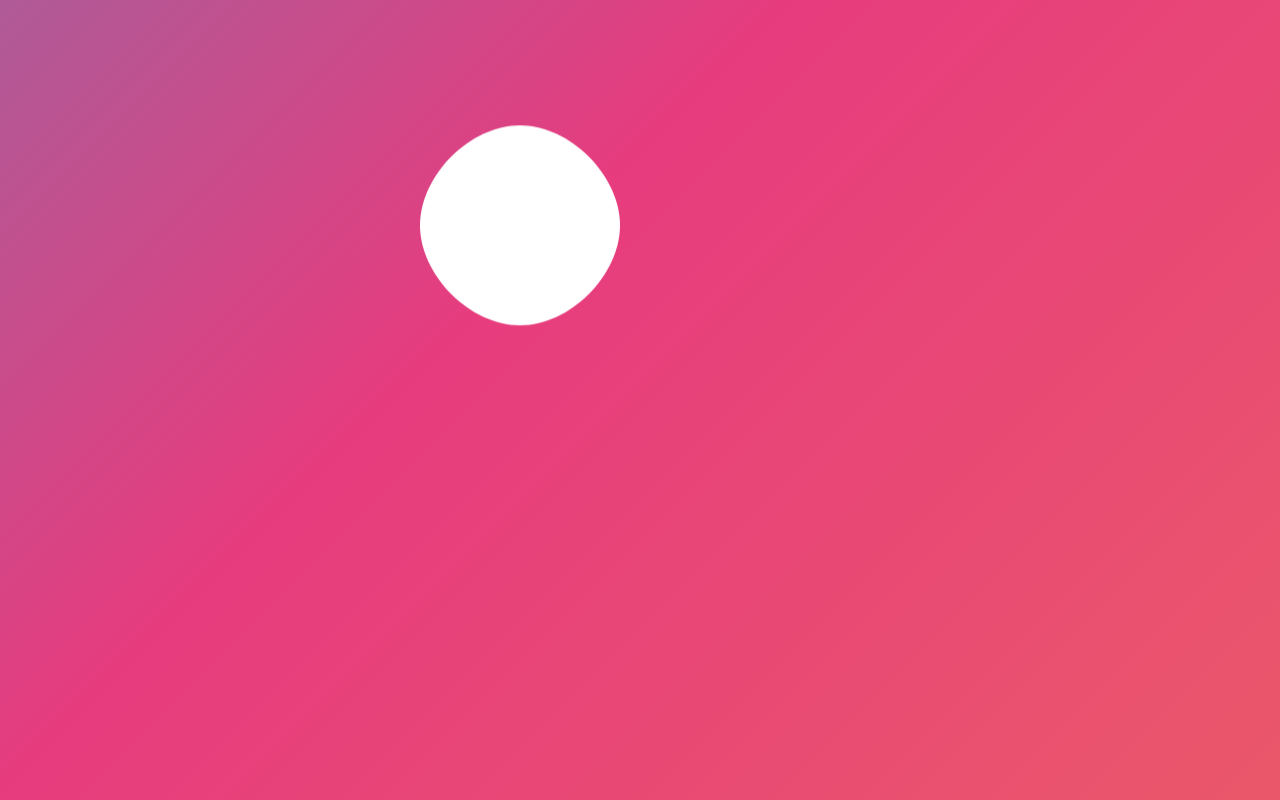
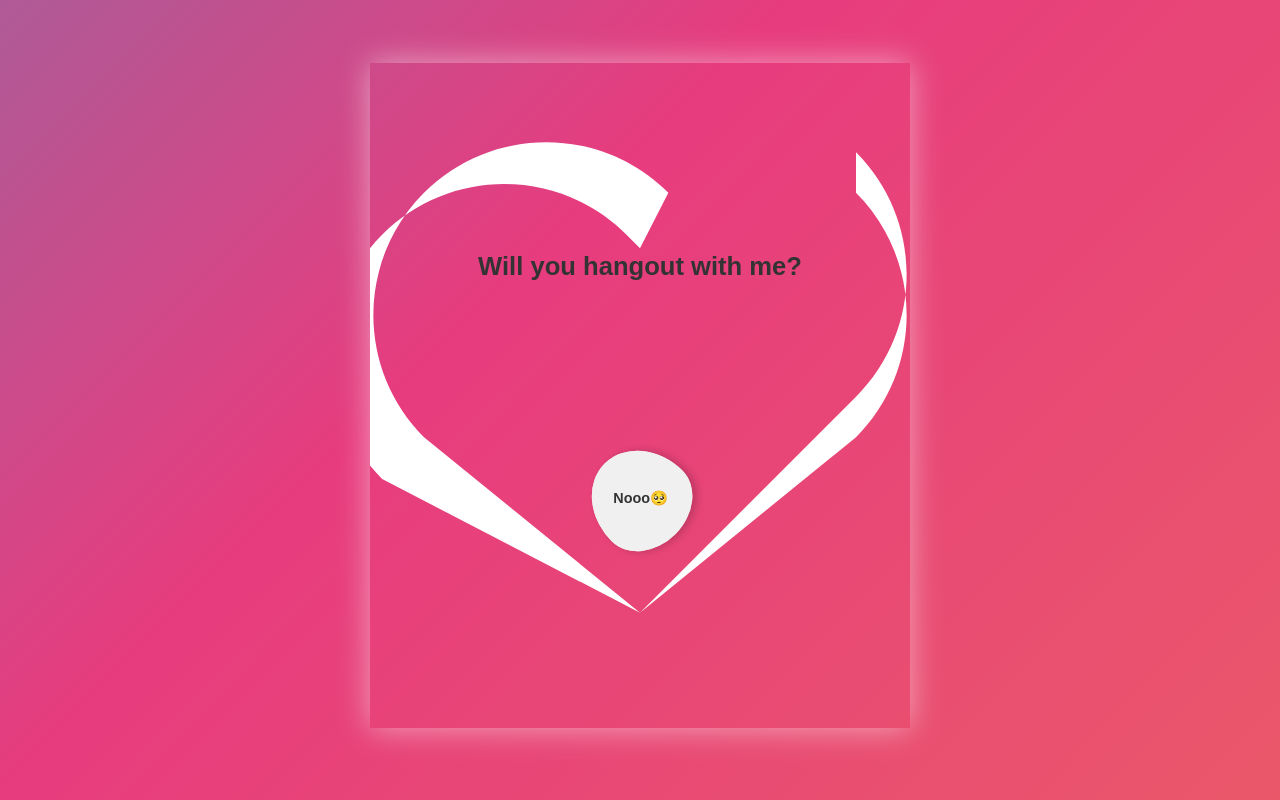
Before and after one commit to Vihaan7578/Naam-se-major-Kaam-se-minor, a plain HTML site: page index.html in a window 1280 px wide. Drawn offline with Linux system fonts and the light colour scheme.

Commit message:
style.css

```diff
--- a/style.css
+++ b/style.css
@@ -1,8 +1,8 @@
 body {
     font-family: sans-serif;
     margin: 0;
-    overflow: hidden; /* Prevent scrollbars when radiance expands */
-    background-color: #111; /* Dark background for glowing effect to be visible */
+    overflow: hidden;
+    background-color: #111;
 }
 
 .glowing-background {
@@ -14,7 +14,7 @@ body {
     background: linear-gradient(-45deg, #ee7752, #e73c7e, #23a6d5, #23d5ab);
     background-size: 400% 400%;
     animation: gradientBG 15s ease infinite;
-    z-index: 0; /* Behind the heart container */
+    z-index: 0;
 }
 
 @keyframes gradientBG {
@@ -34,78 +34,93 @@ body {
     top: 50%;
     left: 50%;
     transform: translate(-50%, -50%);
-    width: 400px; /* Adjust size as needed */
-    height: 500px; /* Adjust height as needed */
-    background-color: white;
-    border-radius: 50px; /* Rounded corners for heart */
-    clip-path: path('M0 100 C 0 50, 50 0, 100 0 C 150 0, 200 50, 200 100 C 200 150, 150 200, 100 200 C 50 200, 0 150, 0 100'); /* Heart shape using clip-path */
+    width: 80%; /* Responsive width - adjust as needed, percentage of viewport */
+    max-width: 500px; /* Maximum width for larger screens */
+    aspect-ratio: 1 / 1.25; /* Maintain heart aspect ratio (adjust if needed) */
     display: flex;
     flex-direction: column;
     align-items: center;
-    justify-content: space-evenly; /* Distribute space evenly */
+    justify-content: space-evenly;
     padding: 20px;
-    z-index: 1; /* Above the background */
-    box-shadow: 0 0 30px rgba(255, 255, 255, 0.5); /* White glow around heart */
-    animation: floatHeart 6s ease-in-out infinite; /* Floating animation */
+    z-index: 1;
+    box-shadow: 0 0 30px rgba(255, 255, 255, 0.5);
+    animation: floatHeart 6s ease-in-out infinite;
+    overflow: hidden; /* To contain content and radiance within heart bounds */
 }
+
+/* Style for the inline SVG heart */
+.heart-container .heart-svg {
+    position: absolute;
+    top: 0;
+    left: 0;
+    width: 100%;
+    height: 100%;
+    z-index: -1; /* Place SVG behind content */
+}
+
 
 @keyframes floatHeart {
     0%, 100% { transform: translate(-50%, -50%) translateY(0px); }
     50% { transform: translate(-50%, -50%) translateY(-20px); }
 }
 
-
 .question-area {
     text-align: center;
-    padding: 20px;
+    padding: 10px; /* Reduced padding */
+    word-wrap: break-word; /* Ensure question text wraps if it's long */
+    overflow-wrap: break-word; /* For newer browsers */
 }
 
 .question-area h1 {
     margin: 0;
-    font-size: 1.8em;
+    font-size: 1.6em; /* Slightly smaller font size for responsiveness */
     color: #333;
 }
 
 .options-area {
     display: flex;
-    gap: 30px;
+    gap: 20px; /* Reduced gap */
+    flex-wrap: wrap; /* Allow options to wrap on smaller screens */
+    justify-content: center; /* Center options horizontally */
 }
 
 .heart-option {
-    position: relative; /* For glow effect positioning */
-    width: 120px;
-    height: 120px;
-    background-color: #eee; /* Greyish white default */
-    border-radius: 50% 50% 50% 50% / 60% 60% 40% 40%; /* Heart shape */
+    position: relative;
+    width: 100px; /* Slightly smaller option hearts */
+    height: 100px;
+    background-color: #eee;
+    border-radius: 50% 50% 50% 50% / 60% 60% 40% 40%;
     transform: rotate(-45deg);
     display: flex;
     justify-content: center;
     align-items: center;
     cursor: pointer;
-    box-shadow: 3px 3px 10px rgba(0, 0, 0, 0.1); /* Soft shadow */
-    transition: transform 0.2s ease-in-out; /* Smooth hover effect */
+    box-shadow: 3px 3px 10px rgba(0, 0, 0, 0.1);
+    transition: transform 0.2s ease-in-out;
 }
 
 .heart-option:hover {
-    transform: rotate(-45deg) scale(1.05); /* Slightly enlarge on hover */
+    transform: rotate(-45deg) scale(1.05);
 }
 
 .heart-option button {
     background: none;
     border: none;
-    font-size: 1em;
+    font-size: 0.9em; /* Smaller button text */
     font-weight: bold;
-    color: #333; /* Dark grey text */
-    transform: rotate(45deg); /* Counter-rotate text to be horizontal */
+    color: #333;
+    transform: rotate(45deg);
     cursor: pointer;
-    padding: 10px 20px;
+    padding: 8px 15px; /* Reduced button padding */
     text-align: center;
+    word-wrap: break-word; /* Ensure button text wraps if it's long */
+    overflow-wrap: break-word; /* For newer browsers */
 }
 
 /* YES Option Styling */
 .yes-option {
-    background-color: #ffe0e6; /* Light pinkish background */
-    overflow: hidden; /* To clip the radiance within the heart */
+    background-color: #ffe0e6;
+    overflow: hidden; /* Clip radiance within option heart */
 }
 
 .yes-option .glow-effect {
@@ -115,17 +130,17 @@ body {
     right: -10px;
     bottom: -10px;
     border-radius: 50% 50% 50% 50% / 60% 60% 40% 40%;
-    background-color: rgba(255, 182, 193, 0.5); /* Light pink glow color */
-    opacity: 0; /* Initially hidden */
-    pointer-events: none; /* Make it not interactable */
-    transform: rotate(45deg); /* Match heart rotation */
-    transition: opacity 0.3s ease; /* Smooth opacity transition */
-    z-index: -1; /* Behind the button text */
+    background-color: rgba(255, 182, 193, 0.5);
+    opacity: 0;
+    pointer-events: none;
+    transform: rotate(45deg);
+    transition: opacity 0.3s ease;
+    z-index: -1;
 }
 
 .yes-option.glowing .glow-effect {
-    opacity: 1; /* Show glow when glowing class is added */
-    box-shadow: 0 0 20px 10px rgba(255, 182, 193, 0.7); /* Stronger glow */
+    opacity: 1;
+    box-shadow: 0 0 20px 10px rgba(255, 182, 193, 0.7);
 }
 
 .yes-option .pink-radiance {
@@ -133,18 +148,18 @@ body {
     top: 50%;
     left: 50%;
     transform: translate(-50%, -50%);
-    width: 50px; /* Start small */
-    height: 50px;
-    background-color: rgba(255, 182, 193, 0.3); /* Light pink radiance color */
-    border-radius: 50%; /* Circle shape */
+    width: 30px; /* Start smaller radiance */
+    height: 30px;
+    background-color: rgba(255, 182, 193, 0.3);
+    border-radius: 50%;
     opacity: 0;
     pointer-events: none;
-    z-index: 2; /* Above the button and glow */
+    z-index: 2;
 }
 
 .yes-option.radiating .pink-radiance {
     opacity: 1;
-    animation: expandRadiance 4s linear forwards; /* Expand animation */
+    animation: expandRadiance 4s linear forwards;
 }
 
 @keyframes expandRadiance {
@@ -153,45 +168,45 @@ body {
         opacity: 0.3;
     }
     100% {
-        transform: translate(-50%, -50%) scale(100); /* Expand to engulf screen */
-        opacity: 0.9; /* Full opacity at end */
+        transform: translate(-50%, -50%) scale(80); /* Slightly reduced scale for mobile */
+        opacity: 0.9;
     }
 }
 
 /* NO Option Styling */
 .no-option {
-    background-color: #f0f0f0; /* Whitish greyish background */
-    transition: all 0.3s ease; /* Smooth transitions for position and color changes */
-    position: absolute; /* For random positioning */
+    background-color: #f0f0f0;
+    transition: all 0.3s ease;
+    position: absolute;
 }
 
 .no-option button {
-    transition: color 0.3s ease; /* Smooth text color change */
+    transition: color 0.3s ease;
 }
 
 /* Success Screen Styling */
 .success-screen {
     text-align: center;
     font-size: 2em;
-    color: #e91e63; /* Pink success text color */
+    color: #e91e63;
     margin-top: 50px;
-    position: fixed; /* Cover the whole screen */
+    position: fixed;
     top: 0;
     left: 0;
     width: 100%;
     height: 100%;
-    background-color: rgba(255, 255, 255, 0.95); /* Slightly transparent white for overlay */
+    background-color: rgba(255, 255, 255, 0.95);
     display: flex;
     justify-content: center;
     align-items: center;
     flex-direction: column;
-    z-index: 100; /* Ensure it's on top */
-    opacity: 0; /* Initially hidden */
-    pointer-events: none; /* Not interactable initially */
-    transition: opacity 1s ease-in-out; /* Fade in transition */
+    z-index: 100;
+    opacity: 0;
+    pointer-events: none;
+    transition: opacity 1s ease-in-out;
 }
 
 .success-screen.show {
-    opacity: 1; /* Make visible when 'show' class is added */
-    pointer-events: auto; /* Make interactable */
+    opacity: 1;
+    pointer-events: auto;
 }
```
